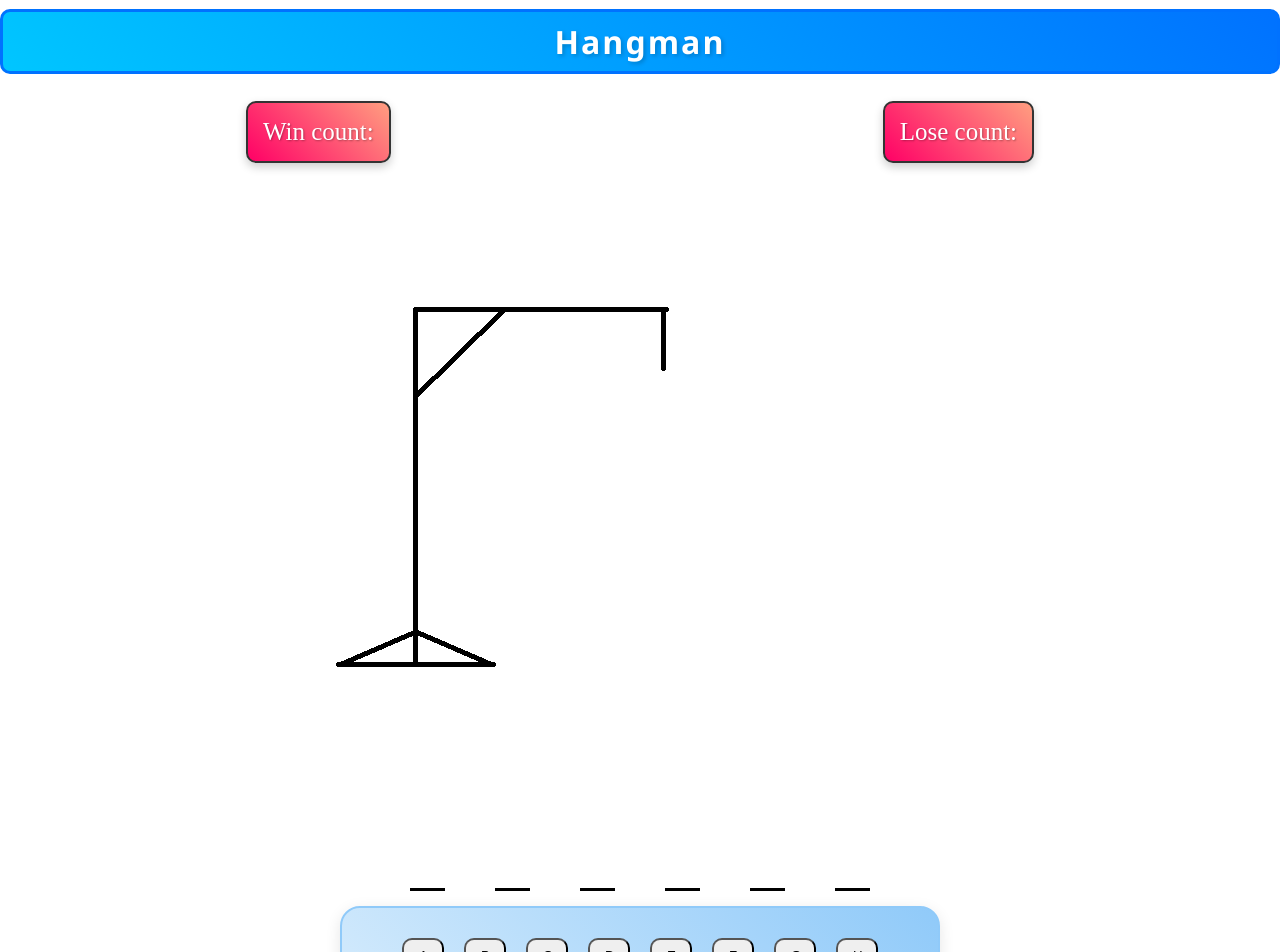
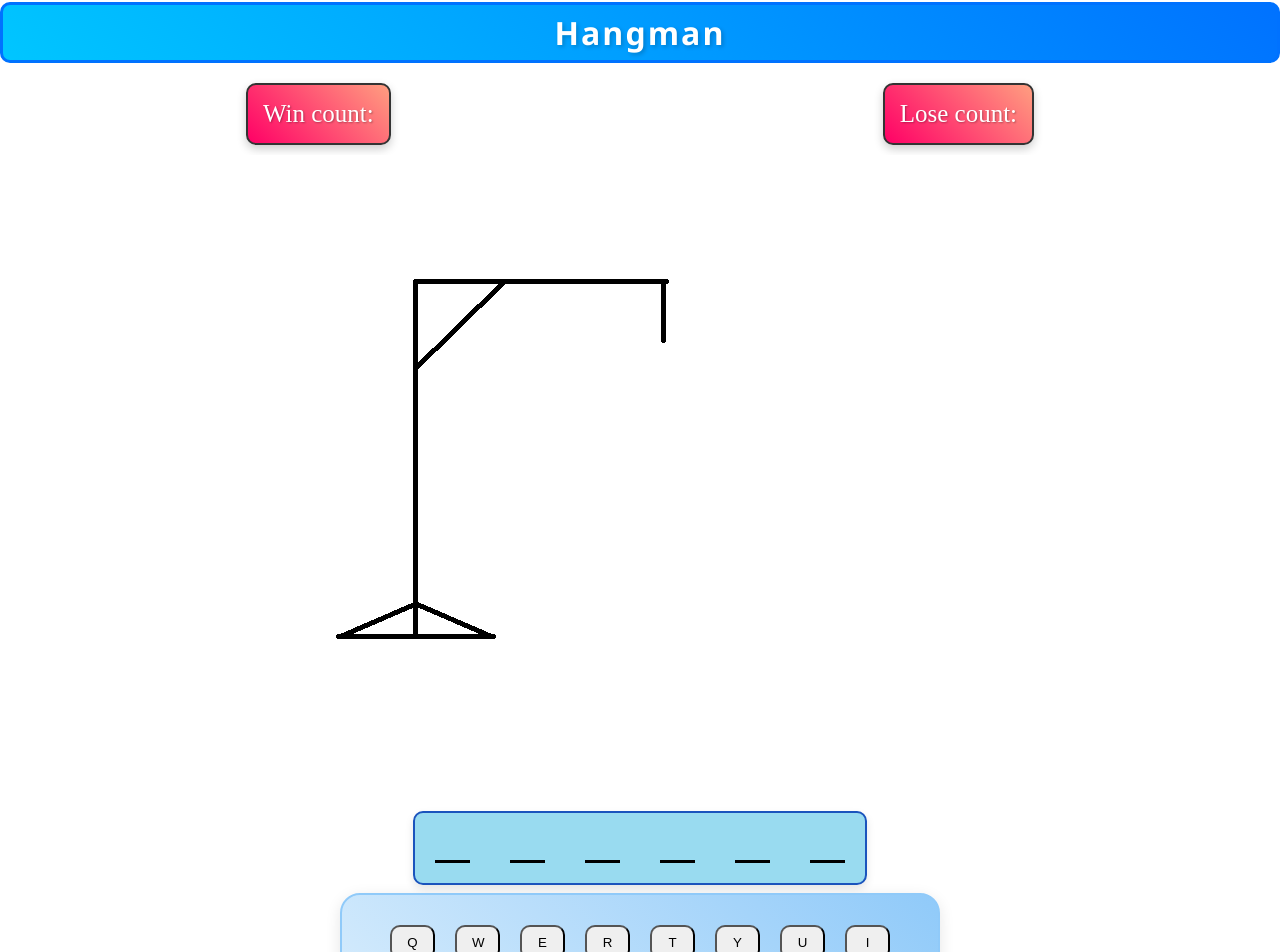
Before and after one commit to aksrug/hangman, a React (Vite) app: page / in a window 1280 px wide. Shown: the part 8-960 px from the top of the page. Built offline with nearby package versions, Linux system fonts and the light colour scheme.

Commit message:
more design

```diff
--- a/src/App.css
+++ b/src/App.css
@@ -8,7 +8,7 @@ main {
   display: flex;
   flex-direction: column;
   align-items: center;
-  gap: 15px;
+  gap: 8px;
 }
 
 h1 {
@@ -16,11 +16,11 @@ h1 {
   background: linear-gradient(45deg, #00c6ff, #0072ff);
   color: white;
   text-shadow: 2px 2px 4px rgba(0, 0, 0, 0.2);
-  padding: 8px;
+  padding: 6px;
   border-radius: 10px;
   font-family: 'Segoe UI', Tahoma, Geneva, Verdana, sans-serif;
   letter-spacing: 2px;
-  margin: 17px 0;
+  margin: 10px 0;
   border: 3px solid #0072ff;
   animation: glowing 1.5s infinite;
 }
@@ -28,23 +28,33 @@ h1 {
 .hangmanContainer {
   display: flex;
   justify-content: center;
-  padding: 10px;
   position: relative;
 }
 
 .letterContainer {
   display: flex;
   justify-content: center;
-  gap: 50px;
+  gap: 40px;
+  padding: 20px;
+  background-color: #99dbf0fd;
+  border: 2px solid #1b54bd;
+  border-radius: 10px;
+  box-shadow: 0px 4px 8px rgba(0, 0, 0, 0.1);
+  transition: transform 0.3s ease, box-shadow 0.3s ease;
+}
+
+.letterContainer:hover {
+  transform: translateY(-3px);
+  box-shadow: 0px 6px 12px rgba(0, 0, 0, 0.15);
 }
 
 .wordLetter {
   width: 35px;
   text-align: center;
-  font-size: 30px;
+  font-size: 25px;
   font-family: Impact, Haettenschweiler, 'Arial Narrow Bold', sans-serif;
   border-bottom: 3px solid black;
-  height: 35px;
+  height: 30px;
 }
 
 .keyboardContainer {
@@ -68,9 +78,9 @@ h1 {
 
 .boardButton {
   padding: 8px 15px;
+  width: 45px;
+  border-radius: 10px;
   cursor: pointer;
-  width: 42px;
-  border-radius: 10px;
 }
 
 .boardButton:hover {
@@ -110,26 +120,33 @@ h1 {
   box-shadow: 0px 4px 8px rgba(0, 0, 0, 0.4);
 }
 
-
 .highlightCorrect {
-  background-color: green;
+  background-color: rgb(41, 145, 41);
 }
 
 .highlightIncorrect {
-  background-color: red;
+  background-color: rgb(212, 14, 14);
 }
 
-.winContainer {
+.winnerContainer {
   padding: 30px;
   font-size: 35px;
-  position: absolute;
-  top: 20rem;
+  position: fixed;
+  left: 50%;
+  transform: translateX(-50%);
   font-family: Impact, Haettenschweiler, 'Arial Narrow Bold', sans-serif;
-  color: green;
+  background-color: rgba(255, 255, 255, 0.9);
+  border-radius: 15px;
+  background: linear-gradient(90deg, #00ff00, #008000);
+  color: transparent;
+  -webkit-background-clip: text;
+  background-clip: text;
+  text-shadow: 2px 2px 5px rgba(0, 0, 0, 0.4);
+  animation: pulse 1.5s infinite;
 }
 
 .gameOverContainer {
-  padding: 30px;
+  padding: 10px;
   font-size: 35px;
   position: sticky;
   bottom: 20rem;
@@ -185,8 +202,6 @@ h1 {
   border-color: #f06;
 }
 
-
-
 @media(max-width: 320px) {
   img {
     width: 220px;
--- a/src/components/letters/Letters.jsx
+++ b/src/components/letters/Letters.jsx
@@ -8,32 +8,32 @@ export function CheckLetter(params) {
   const { updateLoseCount, updateWinCount } = params;
 
   const keyboard = [
+    "Q",
+    "W",
+    "E",
+    "R",
+    "T",
+    "Y",
+    "U",
+    "I",
+    "O",
+    "P",
     "A",
-    "B",
-    "C",
+    "S",
     "D",
-    "E",
     "F",
     "G",
     "H",
-    "I",
     "J",
     "K",
     "L",
+    "Z",
+    "X",
+    "C",
+    "V",
+    "B",
+    "N",
     "M",
-    "N",
-    "O",
-    "P",
-    "Q",
-    "R",
-    "S",
-    "T",
-    "U",
-    "V",
-    "W",
-    "X",
-    "Y",
-    "Z",
   ];
 
   let correctGuess = [];
```
